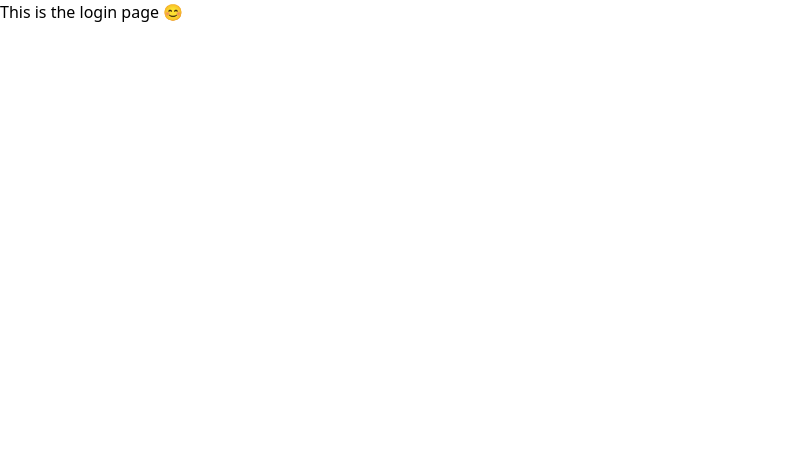
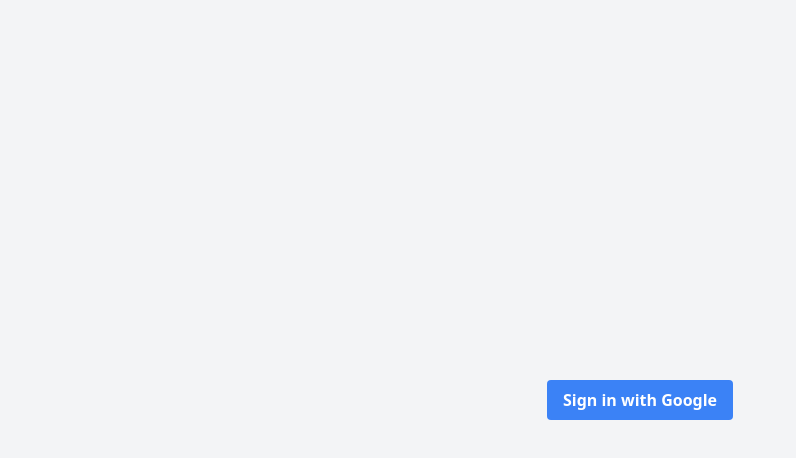
Before and after one commit to devk03/portfolio-website, a Next.js app: page /login in a window 1280 px wide. Shown: the top 458 px of the page, without its empty margins (0-796 px from the left). Built offline with nearby package versions, Linux system fonts and the light colour scheme.

Commit message:
setup basic google auth

```diff
--- a/components/blogComponents/blogForm.tsx
+++ b/components/blogComponents/blogForm.tsx
@@ -4,7 +4,6 @@ import {collection, addDoc} from 'firebase/firestore';
 import {db} from '../../firebase';
 const ReactQuill = dynamic(() => import('react-quill'), { ssr: false });
 import 'react-quill/dist/quill.snow.css';
-import { useEffect } from 'react';
 
 interface FormData {
   timestamp: string;
--- a/firebase.ts
+++ b/firebase.ts
@@ -7,6 +7,8 @@ import { initializeApp } from "firebase/app";
 
 // Adds the Firestore SDK
 import { getFirestore } from "firebase/firestore";
+import firebase from "firebase/app";
+import { getAuth } from "firebase/auth";
 
 // For Firebase JS SDK v7.20.0 and later, measurementId is optional
 const firebaseConfig = {
@@ -25,3 +27,4 @@ const app = initializeApp(firebaseConfig);
 
 // Initialize the Database, and then export it
 export const db = getFirestore(app);
+export const auth = getAuth(app);
--- a/package.json
+++ b/package.json
@@ -16,8 +16,10 @@
     "eslint": "8.29.0",
     "eslint-config-next": "13.0.6",
     "express": "^4.18.2",
-    "firebase": "^9.23.0",
+    "firebase": "^10.6.0",
+    "firebaseui": "^6.1.0",
     "next": "13.0.6",
+    "next-auth": "^4.24.5",
     "quill": "^1.3.6",
     "react": "^18.2.0",
     "react-dom": "^18.2.0",
--- a/pages/login.tsx
+++ b/pages/login.tsx
@@ -1,12 +1,29 @@
-import React from 'react'
-import PropTypes from 'prop-types'
-import db from '../firebase'
-function Login() {
+import React from 'react';
+import { auth } from '../firebase';
+import { signInWithPopup, GoogleAuthProvider } from 'firebase/auth';
+
+const Login = () => {
+  const handleGoogleSignIn = async () => {
+    const provider = new GoogleAuthProvider();
+    try {
+      await signInWithPopup(auth, provider);
+      // Handle successful sign-in here (e.g., redirect to a dashboard page)
+    } catch (error) {
+      // Handle errors here, such as displaying an error message
+      console.error("Error signing in with Google: ", error);
+    }
+  };
+
   return (
-    <div>
-      This is the login page 😊
+    <div className="flex justify-center items-center h-screen bg-gray-100">
+      <button
+        onClick={handleGoogleSignIn}
+        className="bg-blue-500 hover:bg-blue-700 text-white font-bold py-2 px-4 rounded transition duration-300 ease-in-out transform hover:-translate-y-1 hover:scale-110"
+      >
+        Sign in with Google
+      </button>
     </div>
-  )
-}
+  );
+};
 
-export default Login
+export default Login;
```
Also changed, not shown: 1 other file (tests, documents, lock files or other folders).
